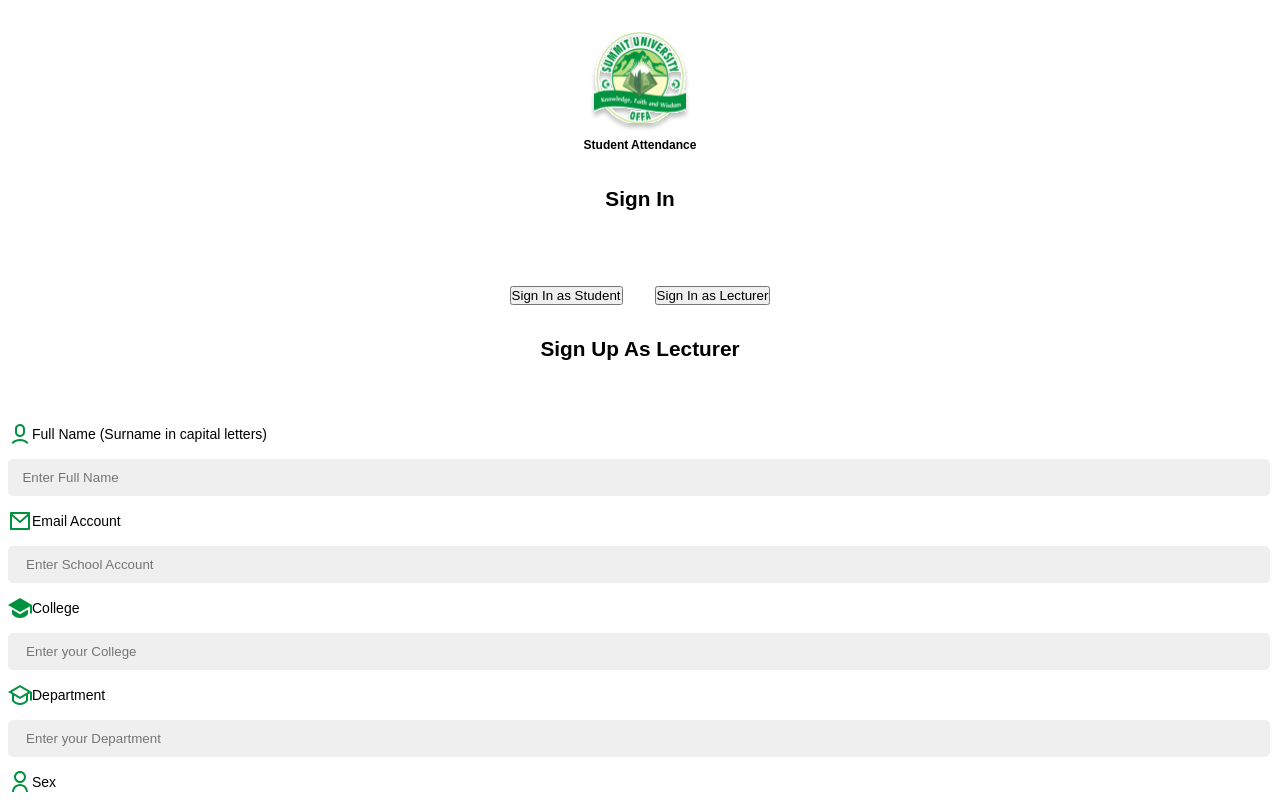
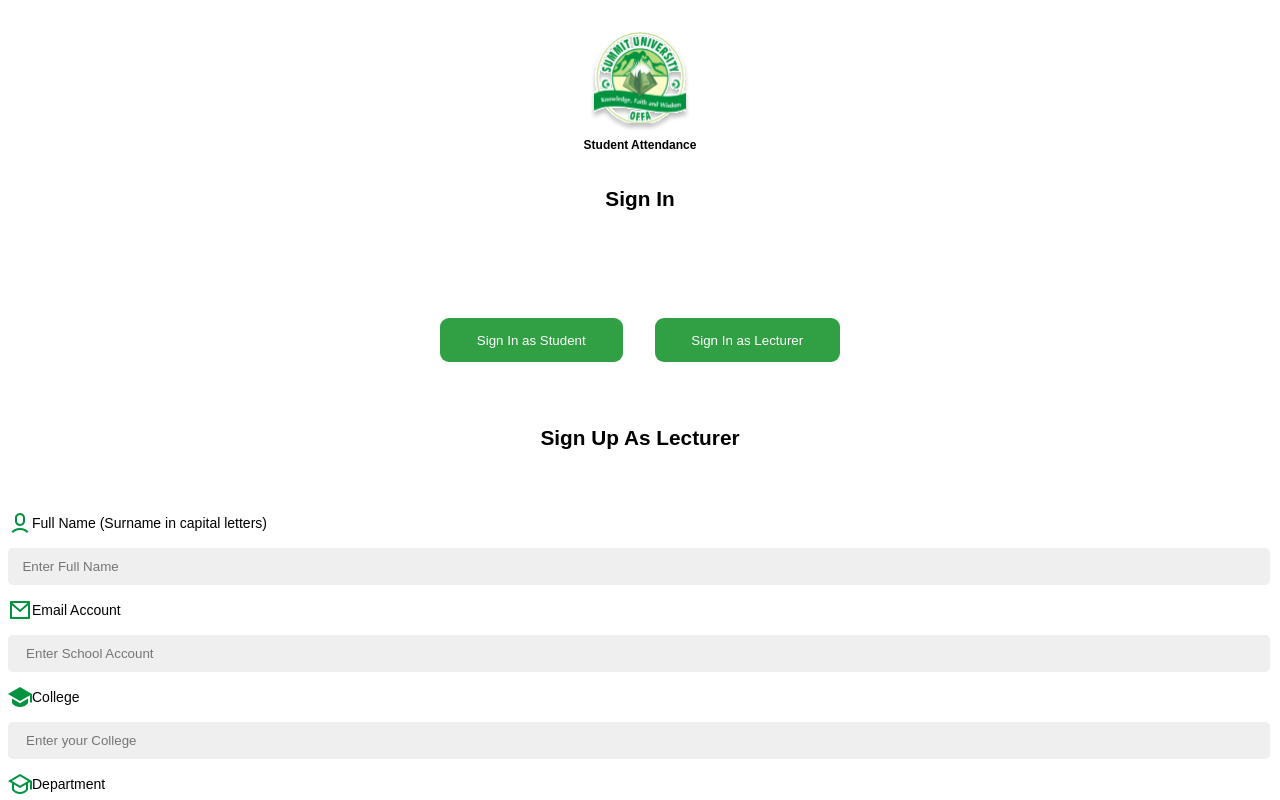
Before and after one commit to abdulbasit-suleiman/studentAttendance, a Next.js app: page /lecturersPage/signUp/signUpForm in a window 1280 px wide. Shown: the top 800 px of the page. Built offline with nearby package versions, Linux system fonts and the light colour scheme.

Commit message:
timer increased

```diff
--- a/pages/index.js
+++ b/pages/index.js
@@ -6,7 +6,7 @@ export default function Home() {
   useEffect(() => {
     const timeout = setTimeout(() => {
       setShowSplash(false);
-    }, 2000);
+    }, 4000);
     return () => clearTimeout(timeout);
   }, []);
   return <div className="home">{showSplash?(<Splash />):<SignUp />}</div>;
--- a/pages/lecturersPage/signUp/signUpForm.js
+++ b/pages/lecturersPage/signUp/signUpForm.js
@@ -27,10 +27,10 @@ function SignUp() {
         <div style={{ margin: "2.5rem 0", marginBottom: "1rem" }}>
           {" "}
           <Link href="/studentsPage/signUp/signUpForm">
-            <button>Sign In as Student</button>
+            <button className="signUpBtn">Sign In as Student</button>
           </Link>
           <Link href="#">
-            <button>Sign In as Lecturer</button>
+            <button className="signUpBtn">Sign In as Lecturer</button>
           </Link>
         </div>
         <h3>Sign Up As Lecturer</h3>
```
